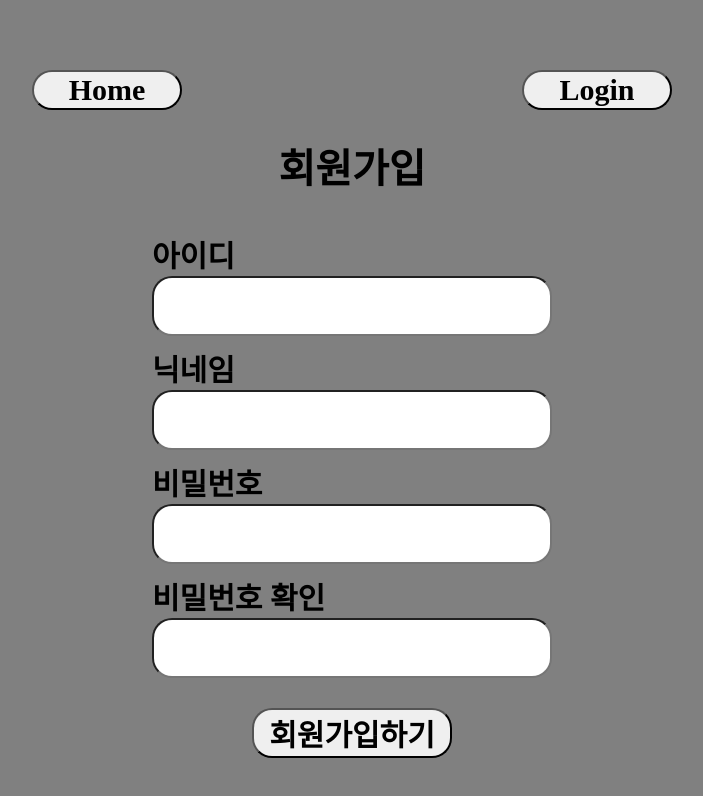
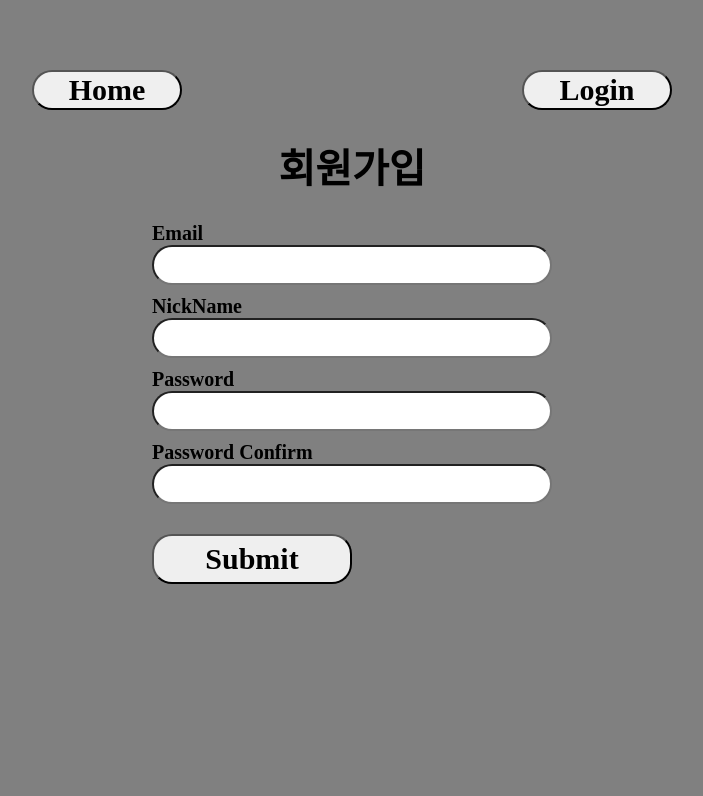
Before and after one commit to HyunSeungBeom/post, a React (Create React App) app: page /register in a window 1280 px wide. Shown: the top 796 px of the page, without its empty margins (288-991 px from the left). Built offline with nearby package versions, Linux system fonts and the light colour scheme; a web font is replaced by a local one.

Commit message:
login, logout validation with react-hook-form

```diff
--- a/src/components/ImageFile.tsx
+++ b/src/components/ImageFile.tsx
@@ -4,7 +4,7 @@ import styled from "styled-components";
 
 export default function ImageFile({ text }: { text: string }) {
   const [images, setImages] = React.useState([]);
-  const maxNumber = 3;
+  const maxNumber = 1;
 
   const onChange = (imageList: any, addUpdateIndex: any) => {
     // data for submit
@@ -34,7 +34,8 @@ export default function ImageFile({ text }: { text: string }) {
               {text}
             </MainButton>
 
-            {imageList.map((image, index) => (
+            {imageList.map((image, index) => {
+              return (
                 <div key={index} className="image-item">
                   <img src={image["data_url"]} alt="" width="200" />
                   <div className="image-item__btn-wrapper">
@@ -46,7 +47,8 @@ export default function ImageFile({ text }: { text: string }) {
                     </MainButton>
                   </div>
                 </div>
-            ))}
+              );
+            })}
           </div>
         )}
       </ImageUploading>
--- a/src/page/Login.tsx
+++ b/src/page/Login.tsx
@@ -1,12 +1,28 @@
-import React, { Component } from "react";
+import React, { Component, useRef } from "react";
 import { useState } from "react";
+import { useForm } from "react-hook-form";
 import { useNavigate } from "react-router-dom";
 import styled from "styled-components";
 import InputWord from "../components/InputBox";
+import { SignupButton } from "./Register";
 
 export function Login() {
-  const [userId, setUserId] = useState<string>("");
-  const [password, setPassword] = useState<string>("");
+  const {
+    register,
+    watch,
+    formState: { errors },
+    handleSubmit,
+  } = useForm();
+  console.log(watch("email"));
+  const password = useRef();
+  password.current = watch("password");
+
+  const onSubmit = (data: any) => {
+    console.log("data", data);
+    nav("/");
+
+    // axios.post('/', data)
+  };
   const nav = useNavigate();
   const HomeClick = () => {
     nav("/");
@@ -26,18 +42,45 @@ export function Login() {
       </Between>
       <Loginh1>로그인</Loginh1>
       <InputBox>
-        <InputWord
-          text={"아이디"}
-          type={"text"}
-          setWord={setUserId}
-        ></InputWord>
-        <InputWord
-          text={"비밀번호"}
-          type={"password"}
-          setWord={setPassword}
-        ></InputWord>
+        <form onSubmit={handleSubmit(onSubmit)}>
+          <div>
+            <Label>Email</Label>
+          </div>
+          <InputStyleSingup
+            type="email"
+            {...register("email", {
+              required: true,
+              pattern: /^[A-Z0-9._%+-]+@[A-Z0-9.-]+\.[A-Z]{2,}$/i,
+            })}
+          />
+          {errors.email && errors.email.type === "pattern" && (
+            <P>이메일 형식이 맞지 않아요!</P>
+          )}
+          {errors.email && errors.email.type === "required" && (
+            <P>email을 입력해주세요.</P>
+          )}
+          <div>
+            <Label>Password</Label>
+          </div>
+          <InputStyleSingup
+            type="password"
+            {...register("password", {
+              required: true,
+              minLength: 6,
+            })}
+          />
+          {errors.password && errors.password.type === "required" && (
+            <P>password을 입력해주세요.</P>
+          )}
+          {errors.password && errors.password.type === "minLength" && (
+            <P>password는 6글자를 넘겨야 합니다.</P>
+          )}
+
+          <div>
+            <SignupButton type="submit" />
+          </div>
+        </form>
       </InputBox>
-      <SignInButton onClick={SignInClick}>로그인</SignInButton>
     </BigBackGround>
   );
 }
@@ -73,15 +116,23 @@ export const Loginh1 = styled.h1`
 `;
 export const InputBox = styled.div``;
 
-export const SignInButton = styled.button`
-  width: 200px;
-  height: 50px;
+export const Label = styled.label`
+  color: black;
+  font-weight: bold;
+  font-size: 20px;
+`;
+const InputStyleSingup = styled.input`
+  width: 400px;
+  height: 40px;
   border-radius: 20px;
-  font-size: 30px;
-  font-weight: bold;
-  margin-top: 20px;
-  cursor: pointer;
-  &:hover {
-    background: gray;
-  }
+  font-size: 20px;
+  padding-left: 10px;
+  box-sizing: border-box;
+  margin-bottom: 10px;
 `;
+
+const P = styled.p`
+  color: white;
+  font-size: 20px;
+  margin-top: 2px;
+`;
--- a/src/page/Main.tsx
+++ b/src/page/Main.tsx
@@ -5,17 +5,8 @@ import { useNavigate } from "react-router-dom";
 import PostBox from "../components/PostBox";
 import axios from "axios";
 import { useQuery } from "react-query";
-const postUser = async () => {
-  const res = await axios.get("http://localhost:3000/db.json");
-  return res.data;
-};
+
 export function Main() {
-  const post_query = useQuery("post_list", postUser, {
-    onSuccess: (data) => {
-      console.log("성공했나?", data);
-    },
-  });
-
   const [mouse, setMouse] = useState<boolean>(false);
   const nav = useNavigate();
   const move = () => {
--- a/src/page/Register.tsx
+++ b/src/page/Register.tsx
@@ -1,22 +1,33 @@
-import { useState } from "react";
+import { useCallback, useRef, useState } from "react";
 import { useNavigate } from "react-router-dom";
 import styled from "styled-components";
-import InputWord from "../components/InputBox";
 import React, { Component } from "react";
+import { useForm } from "react-hook-form";
+
 export function Register() {
-  const [userId, setUserId] = useState<string>("");
-  const [nickname, setNickname] = useState<string>("");
-  const [password, setPassword] = useState<string>("");
-  const [repassword, setRepassword] = useState<string>("");
+  const {
+    register,
+    watch,
+    formState: { errors },
+    handleSubmit,
+  } = useForm();
+  console.log(watch("email"));
+  const password = useRef();
+  password.current = watch("password");
+
+  const onSubmit = (data: any) => {
+    console.log("data", data);
+    nav("/Login");
+
+    // axios.post('/', data)
+  };
+
   const nav = useNavigate();
   const HomeClick = () => {
     nav("/");
   };
   const LoginClick = () => {
     nav("/Login");
-  };
-  const SignupClick = () => {
-    nav("/login");
   };
 
   return (
@@ -27,28 +38,73 @@ export function Register() {
       </Between>
       <Registerh1>회원가입</Registerh1>
       <RegisterBox>
-        <InputWord
-          text={"아이디"}
-          type={"text"}
-          setWord={setUserId}
-        ></InputWord>
-        <InputWord
-          text={"닉네임"}
-          type={"text"}
-          setWord={setNickname}
-        ></InputWord>
-        <InputWord
-          text={"비밀번호"}
-          type={"password"}
-          setWord={setPassword}
-        ></InputWord>
-        <InputWord
-          text={"비밀번호 확인"}
-          type={"password"}
-          setWord={setRepassword}
-        ></InputWord>
+        <form onSubmit={handleSubmit(onSubmit)}>
+          <div>
+            <Label>Email</Label>
+          </div>
+          <InputStyleSingup
+            type="email"
+            {...register("email", {
+              required: true,
+              pattern: /^[A-Z0-9._%+-]+@[A-Z0-9.-]+\.[A-Z]{2,}$/i,
+            })}
+          />
+          {errors.email && <P>이메일 형식이 맞지 않아요!</P>}
+          <div>
+            <Label>NickName</Label>
+          </div>
+          <InputStyleSingup
+            type="name"
+            {...register("name", {
+              required: true,
+              maxLength: 8,
+            })}
+          />
+          {errors.name && errors.name.type === "required" && (
+            <P>nickname을 입력해주세요.</P>
+          )}
+          {errors.name && errors.name.type === "maxLength" && (
+            <P>nickname 8글자 넘지 않도록 해주세요.</P>
+          )}
+          <div>
+            <Label>Password</Label>
+          </div>
+          <InputStyleSingup
+            type="password"
+            {...register("password", {
+              required: true,
+              minLength: 6,
+            })}
+          />
+          {errors.password && errors.password.type === "required" && (
+            <P>password을 입력해주세요.</P>
+          )}
+          {errors.password && errors.password.type === "minLength" && (
+            <P>password는 6글자를 넘겨야 합니다.</P>
+          )}
+          <div>
+            <Label>Password Confirm</Label>
+          </div>
+          <InputStyleSingup
+            type="password"
+            {...register("password_confirm", {
+              required: true,
+              validate: (value) => value == password.current,
+            })}
+          />
+          {errors.password_confirm &&
+            errors.password_confirm.type === "required" && (
+              <P>password을 입력해주세요.</P>
+            )}
+          {errors.password_confirm &&
+            errors.password_confirm.type === "validate" && (
+              <P>이 패스워드는 일치하지 않아요!</P>
+            )}
+          <div>
+            <SignupButton type="submit" />
+          </div>
+        </form>
       </RegisterBox>
-      <SignupButton onClick={SignupClick}>회원가입하기</SignupButton>
     </BigBackGround>
   );
 }
@@ -57,7 +113,6 @@ export const BigBackGround = styled.div`
   background: gray;
   display: flex;
   width: 100%;
-  height: 100vh;
   align-items: center;
   color: white;
   flex-direction: column;
@@ -86,9 +141,17 @@ export const Registerh1 = styled.h1`
   color: black;
 `;
 
-export const RegisterBox = styled.div``;
+export const RegisterBox = styled.div`
+  display: flex;
+  width: 100%;
 
-export const SignupButton = styled.button`
+  align-items: center;
+  color: white;
+  flex-direction: column;
+  font-size: 20px;
+`;
+
+export const SignupButton = styled.input`
   width: 200px;
   height: 50px;
   border-radius: 20px;
@@ -100,3 +163,24 @@ export const SignupButton = styled.button`
     background: gray;
   }
 `;
+
+export const Label = styled.label`
+  color: black;
+  font-weight: bold;
+  font-size: 20px;
+`;
+const InputStyleSingup = styled.input`
+  width: 400px;
+  height: 40px;
+  border-radius: 20px;
+  font-size: 20px;
+  padding-left: 10px;
+  box-sizing: border-box;
+  margin-bottom: 10px;
+`;
+
+const P = styled.p`
+  color: white;
+  font-size: 20px;
+  margin-top: 2px;
+`;
```
Also changed, not shown: package.json (+6 -1 lines), src/components/FormErrorMessage.tsx (added, +20 -0 lines), 2 other files (tests, documents, lock files or other folders). Lines whose indentation alone changed are shown as unchanged.
